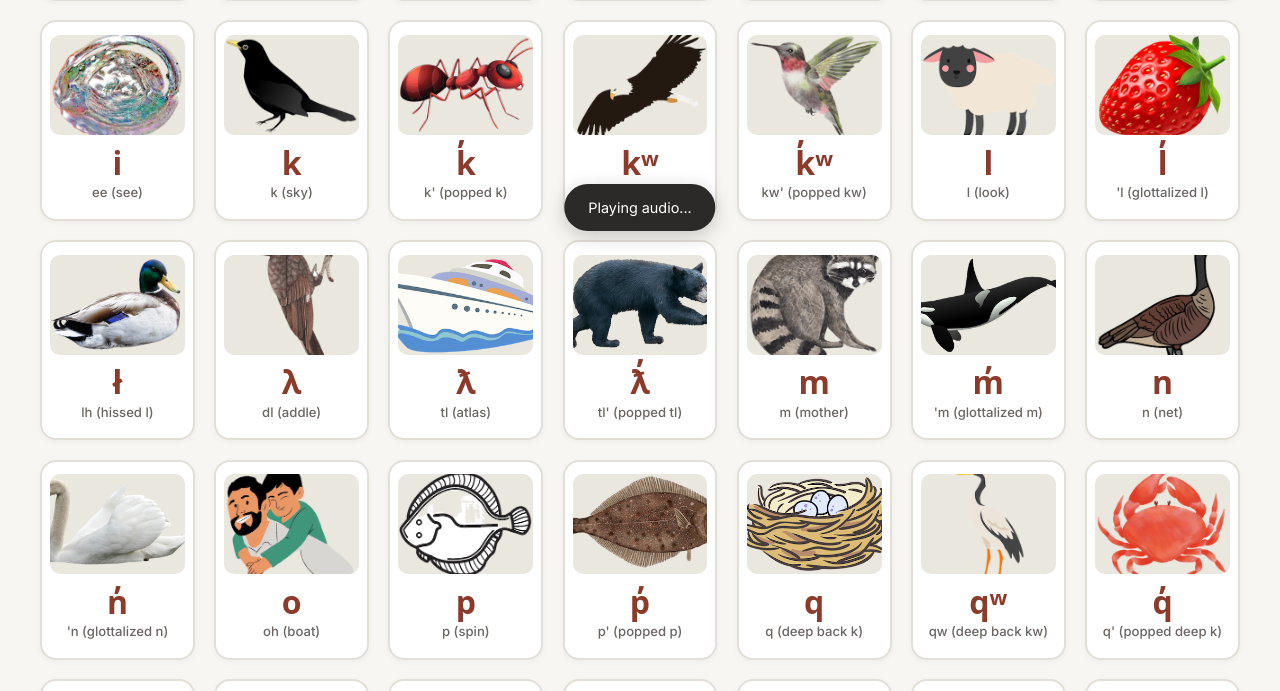
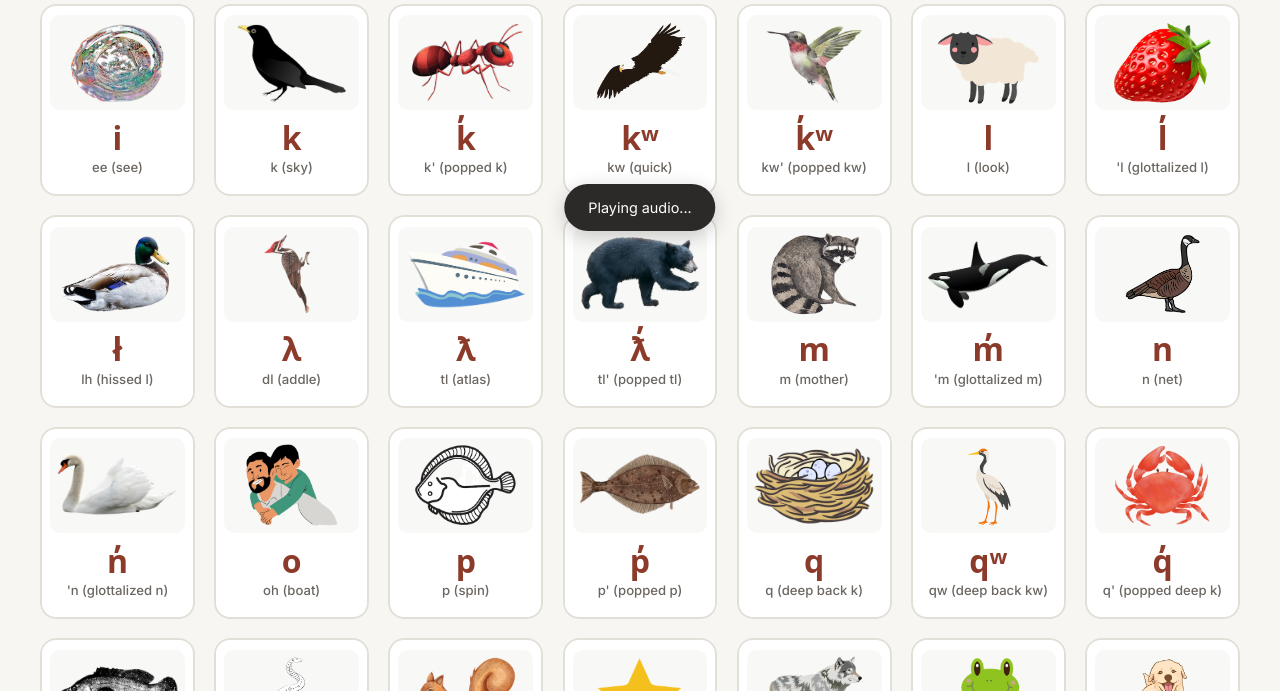
Before and after one commit to krystalhenkel/learninggames, a plain HTML site: page soundboard.html in a window 1280 px wide. Shown: the part 649-1340 px from the top of the page. Drawn offline with Linux system fonts and the light colour scheme; a web font is replaced by a local one.

Commit message:
Add files via upload

```diff
--- a/soundboard.html
+++ b/soundboard.html
@@ -15,6 +15,7 @@
             --card-border: #e2dfd7;
             --card-hover: #f0ebe1;
             --card-active: #c86446;
+            --img-bg: #f8f8f6;
             --text-main: #2c2a29;
             --text-sub: #6b6661;
             --accent-color: #8c3b2b;
@@ -94,7 +95,7 @@
             background-color: var(--card-bg);
             border: 2px solid var(--card-border);
             border-radius: 16px;
-            padding: 0.8rem 0.5rem 1rem 0.5rem;
+            padding: 0.6rem 0.5rem 1rem 0.5rem;
             text-align: center;
             cursor: pointer;
             user-select: none;
@@ -104,6 +105,7 @@
             align-items: center;
             box-shadow: 0 2px 6px rgba(0,0,0,0.04);
             overflow: hidden;
+            -webkit-mask-image: -webkit-radial-gradient(white, black);
         }
 
         .letter-card:hover {
@@ -120,13 +122,15 @@
             box-shadow: 0 0 15px var(--accent-glow);
         }
 
+        /* Container holds image and gives subtle inner background padding */
         .img-container {
             width: 100%;
-            height: 100px;
+            height: 95px;
             border-radius: 10px;
             overflow: hidden;
-            background-color: #eae7df;
+            background-color: var(--img-bg);
             margin-bottom: 0.6rem;
+            padding: 6px; /* Inner padding prevents image touching border edges */
             display: flex;
             align-items: center;
             justify-content: center;
@@ -135,12 +139,13 @@
         .img-container img {
             width: 100%;
             height: 100%;
-            object-fit: cover;
+            /* 'contain' scales the entire image down without cropping any edges */
+            object-fit: contain;
             transition: transform 0.2s ease;
         }
 
         .letter-card:hover .img-container img {
-            transform: scale(1.05);
+            transform: scale(1.05); /* Gentle subtle hover scaling */
         }
 
         .symbol {
@@ -190,7 +195,7 @@
                 grid-template-columns: repeat(auto-fill, minmax(115px, 1fr));
                 gap: 0.75rem;
             }
-            .img-container { height: 80px; }
+            .img-container { height: 75px; padding: 4px; }
             .symbol { font-size: 1.7rem; }
             .phonetic { font-size: 0.75rem; }
         }
@@ -216,7 +221,6 @@
     </footer>
 
     <script>
-        // Set image file extension to PNG
         const IMAGE_EXTENSION = 'png';
 
         const alphabetMapping = [
```
